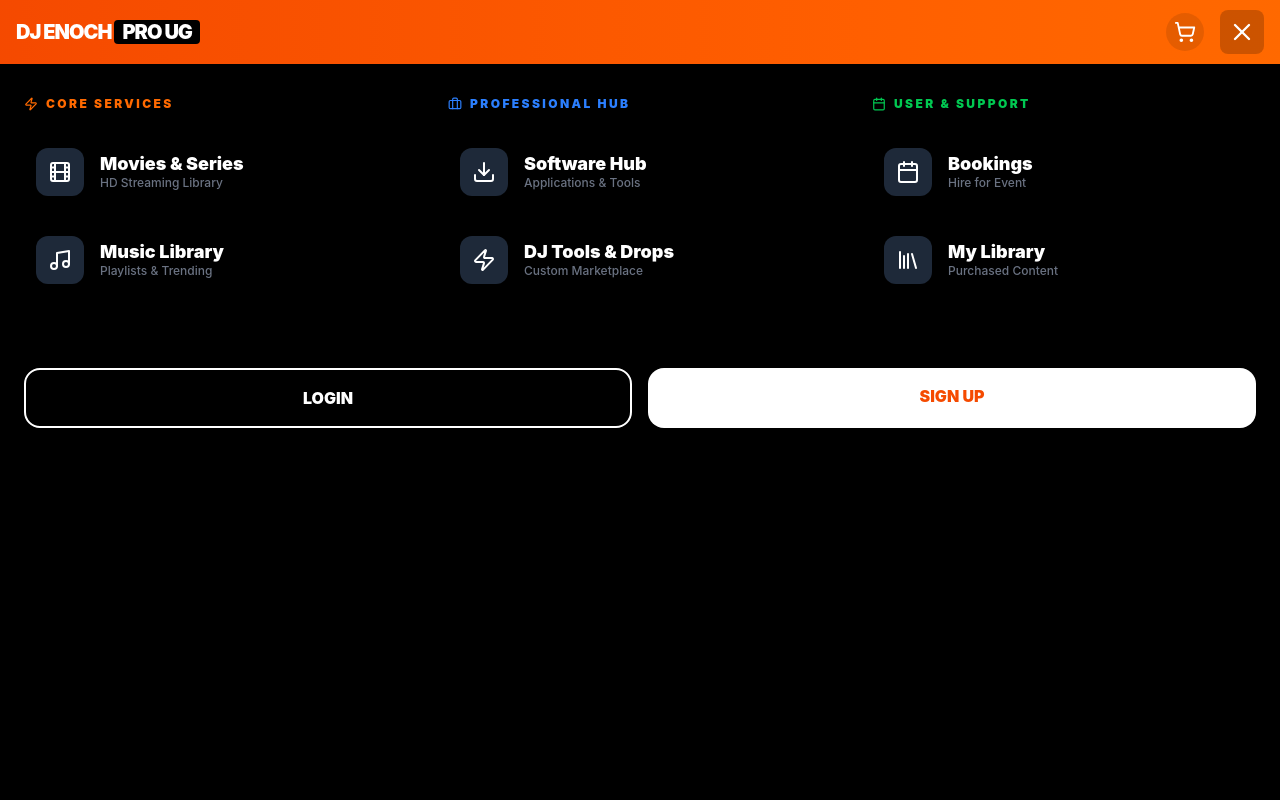
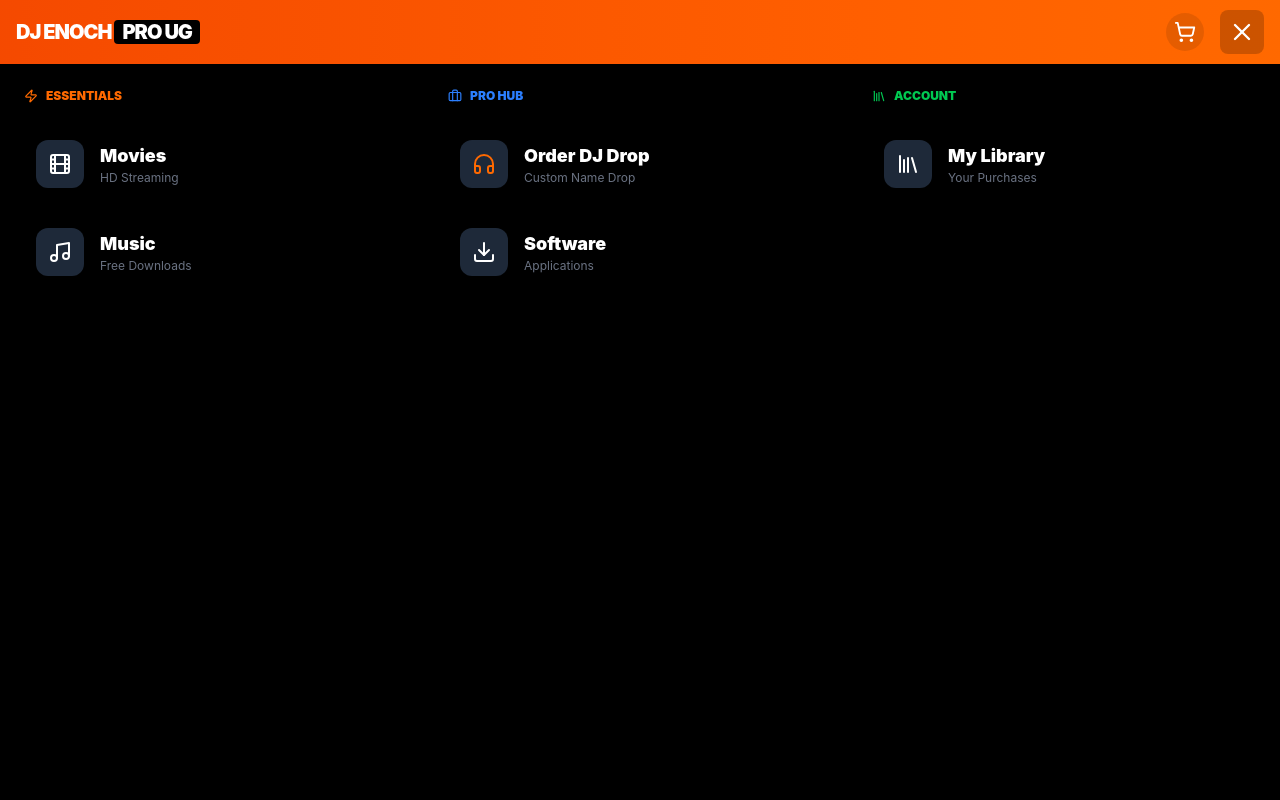
Before and after one commit to primerceug256/Businesswebsitefordjenoch, a React (Vite) app: page / in a window 1280 px wide. Both pictures are taken after a click on the button 1242 px from the left and 32 px from the top of the page. Shown: the top 800 px of the page. Built offline with nearby package versions, Linux system fonts and the light colour scheme.

Commit message:
Update Layout.tsx

```diff
--- a/src/app/components/Layout.tsx
+++ b/src/app/components/Layout.tsx
@@ -1,9 +1,5 @@
 import { Outlet, Link, useNavigate } from 'react-router';
-import {
-  ShoppingCart, LogOut, Home, Music, Film, Download,
-  ShieldCheck, Menu, X, Calendar, Library, CreditCard,
-  User, HelpCircle, Info, Briefcase, Zap
-} from 'lucide-react';
+import { ShoppingCart, LogOut, Music, Film, Download, ShieldCheck, Menu, X, Library, Briefcase, Zap, Headphones } from 'lucide-react';
 import { useAuth } from '../context/AuthContext';
 import { useCart } from '../context/CartContext';
 import { useState } from 'react';
@@ -15,79 +11,43 @@ export default function Layout() {
   const [isMenuOpen, setIsMenuOpen] = useState(false);
 
   return (
-    <div className="min-h-screen bg-black text-white flex flex-col">
-      <header className="bg-gradient-to-r from-orange-600 to-orange-500 sticky top-0 z-50 shadow-xl">
-        <div className="container mx-auto px-4 h-16 flex items-center justify-between">
-          <Link to="/" className="text-xl font-black tracking-tighter">
-            DJ ENOCH <span className="bg-black text-white px-2 rounded">PRO UG</span>
-          </Link>
-
+    <div className="min-h-screen bg-black text-white flex flex-col font-sans">
+      <header className="bg-gradient-to-r from-orange-600 to-orange-500 sticky top-0 z-50 shadow-xl h-16 flex items-center px-4 justify-between">
+          <Link to="/" className="text-xl font-black tracking-tighter">DJ ENOCH <span className="bg-black px-2 rounded">PRO UG</span></Link>
           <div className="flex items-center gap-4">
-            {/* ADMIN FAST ACCESS TAB (ONLY FOR YOU) */}
-            {isAdmin && (
-              <Link to="/admin" className="hidden md:flex items-center gap-1 bg-black text-white px-3 py-1 rounded-full text-[10px] font-black uppercase tracking-widest animate-pulse">
-                <ShieldCheck size={12} /> Admin Mode
-              </Link>
-            )}
-
             <Link to="/cart" className="relative p-2 bg-black/10 rounded-full">
               <ShoppingCart size={22} />
               {items.length > 0 && <span className="absolute -top-1 -right-1 bg-white text-orange-600 text-[10px] font-bold rounded-full w-4 h-4 flex items-center justify-center">{items.length}</span>}
             </Link>
-            <button className="p-2 bg-black/20 rounded-lg" onClick={() => setIsMenuOpen(!isMenuOpen)}>
-              {isMenuOpen ? <X size={28} /> : <Menu size={28} />}
-            </button>
+            <button onClick={() => setIsMenuOpen(!isMenuOpen)} className="p-2 bg-black/20 rounded-lg">{isMenuOpen ? <X size={28} /> : <Menu size={28} />}</button>
           </div>
-        </div>
 
-        {/* FULL SCREEN MENU */}
         {isMenuOpen && (
-          <div className="fixed inset-0 top-16 bg-black z-50 overflow-y-auto pb-20 animate-in slide-in-from-right duration-300">
-            <div className="container mx-auto px-6 py-8 grid grid-cols-1 md:grid-cols-2 lg:grid-cols-3 gap-10">
-
-              {/* CORE SERVICES */}
+          <div className="fixed inset-0 top-16 bg-black z-50 p-6 overflow-y-auto animate-in slide-in-from-right">
+            <div className="grid grid-cols-1 md:grid-cols-3 gap-10">
               <div>
-                <h3 className="text-orange-500 text-xs font-black uppercase tracking-[0.2em] mb-6 flex items-center gap-2"><Zap size={14} /> Core Services</h3>
+                <h3 className="text-orange-500 text-xs font-black uppercase mb-6 flex items-center gap-2"><Zap size={14}/> Essentials</h3>
                 <nav className="flex flex-col gap-4">
-                  <MenuLink onClick={() => setIsMenuOpen(false)} to="/movies" icon={<Film />} label="Movies & Series" sub="HD Streaming Library" />
-                  <MenuLink onClick={() => setIsMenuOpen(false)} to="/music" icon={<Music />} label="Music Library" sub="Playlists & Trending" />
+                  <MenuLink onClick={()=>setIsMenuOpen(false)} to="/movies" icon={<Film/>} label="Movies" sub="HD Streaming" />
+                  <MenuLink onClick={()=>setIsMenuOpen(false)} to="/music" icon={<Music/>} label="Music" sub="Free Downloads" />
                 </nav>
               </div>
-
-              {/* PROFESSINAL TOOLS */}
               <div>
-                <h3 className="text-blue-500 text-xs font-black uppercase tracking-[0.2em] mb-6 flex items-center gap-2"><Briefcase size={14} /> Professional Hub</h3>
+                <h3 className="text-blue-500 text-xs font-black uppercase mb-6 flex items-center gap-2"><Briefcase size={14}/> Pro Hub</h3>
                 <nav className="flex flex-col gap-4">
-                  <MenuLink onClick={() => setIsMenuOpen(false)} to="/software" icon={<Download />} label="Software Hub" sub="Applications & Tools" />
-                  <MenuLink onClick={() => setIsMenuOpen(false)} to="/software" icon={<Zap />} label="DJ Tools & Drops" sub="Custom Marketplace" />
+                  <MenuLink onClick={()=>setIsMenuOpen(false)} to="/dj-drops" icon={<Headphones/>} label="Order DJ Drop" sub="Custom Name Drop" iconColor="text-orange-500" />
+                  <MenuLink onClick={()=>setIsMenuOpen(false)} to="/software" icon={<Download/>} label="Software" sub="Applications" />
                 </nav>
               </div>
-
-              {/* BOOKING & ADMIN */}
               <div>
-                <h3 className="text-green-500 text-xs font-black uppercase tracking-[0.2em] mb-6 flex items-center gap-2"><Calendar size={14} /> User & Support</h3>
+                <h3 className="text-green-500 text-xs font-black uppercase mb-6 flex items-center gap-2"><Library size={14}/> Account</h3>
                 <nav className="flex flex-col gap-4">
-                  {isAdmin && (
-                    <MenuLink onClick={() => setIsMenuOpen(false)} to="/admin" icon={<ShieldCheck />} label="Admin Dashboard" iconColor="text-yellow-400" sub="Manage Website" />
-                  )}
-                  <MenuLink onClick={() => setIsMenuOpen(false)} to="/contact" icon={<Calendar />} label="Bookings" sub="Hire for Event" />
-                  <MenuLink onClick={() => setIsMenuOpen(false)} to="/my-library" icon={<Library />} label="My Library" sub="Purchased Content" />
+                  <MenuLink onClick={()=>setIsMenuOpen(false)} to="/my-library" icon={<Library/>} label="My Library" sub="Your Purchases" />
+                  {isAdmin && <MenuLink onClick={()=>setIsMenuOpen(false)} to="/admin" icon={<ShieldCheck/>} label="Admin" iconColor="text-yellow-400" sub="Manage Everything" />}
                 </nav>
               </div>
             </div>
-
-            <div className="container mx-auto px-6 mt-10">
-              {user ? (
-                <button onClick={() => { logout(); setIsMenuOpen(false); navigate('/'); }} className="w-full flex items-center justify-center gap-3 py-4 bg-red-600/10 text-red-500 rounded-2xl font-black border border-red-600/20">
-                  <LogOut /> LOGOUT ({user.email})
-                </button>
-              ) : (
-                <div className="grid grid-cols-2 gap-4">
-                  <Link onClick={() => setIsMenuOpen(false)} to="/login" className="py-4 text-center border-2 border-white rounded-2xl font-black">LOGIN</Link>
-                  <Link onClick={() => setIsMenuOpen(false)} to="/signup" className="py-4 text-center bg-white text-orange-600 rounded-2xl font-black">SIGN UP</Link>
-                </div>
-              )}
-            </div>
+            {user && <button onClick={()=>{logout(); setIsMenuOpen(false); navigate('/')}} className="mt-10 w-full py-4 bg-red-600/10 text-red-500 rounded-2xl font-black border border-red-600/20 uppercase">Logout ({user.email})</button>}
           </div>
         )}
       </header>
@@ -98,12 +58,9 @@ export default function Layout() {
 
 function MenuLink({ to, icon, label, sub, onClick, iconColor = "text-white" }: any) {
   return (
-    <Link to={to} onClick={onClick} className="flex items-center gap-4 p-3 rounded-2xl hover:bg-gray-900 transition-all group">
-      <div className={`p-3 bg-gray-800 rounded-xl group-hover:bg-orange-600 group-hover:text-white transition-all ${iconColor}`}>{icon}</div>
-      <div>
-        <p className="font-black text-lg leading-tight">{label}</p>
-        <p className="text-gray-500 text-xs font-medium">{sub}</p>
-      </div>
+    <Link to={to} onClick={onClick} className="flex items-center gap-4 p-3 rounded-2xl hover:bg-gray-900 group">
+      <div className={`p-3 bg-gray-800 rounded-xl group-hover:bg-orange-600 transition-all ${iconColor}`}>{icon}</div>
+      <div><p className="font-black text-lg">{label}</p><p className="text-gray-500 text-xs">{sub}</p></div>
     </Link>
   );
 }
```
